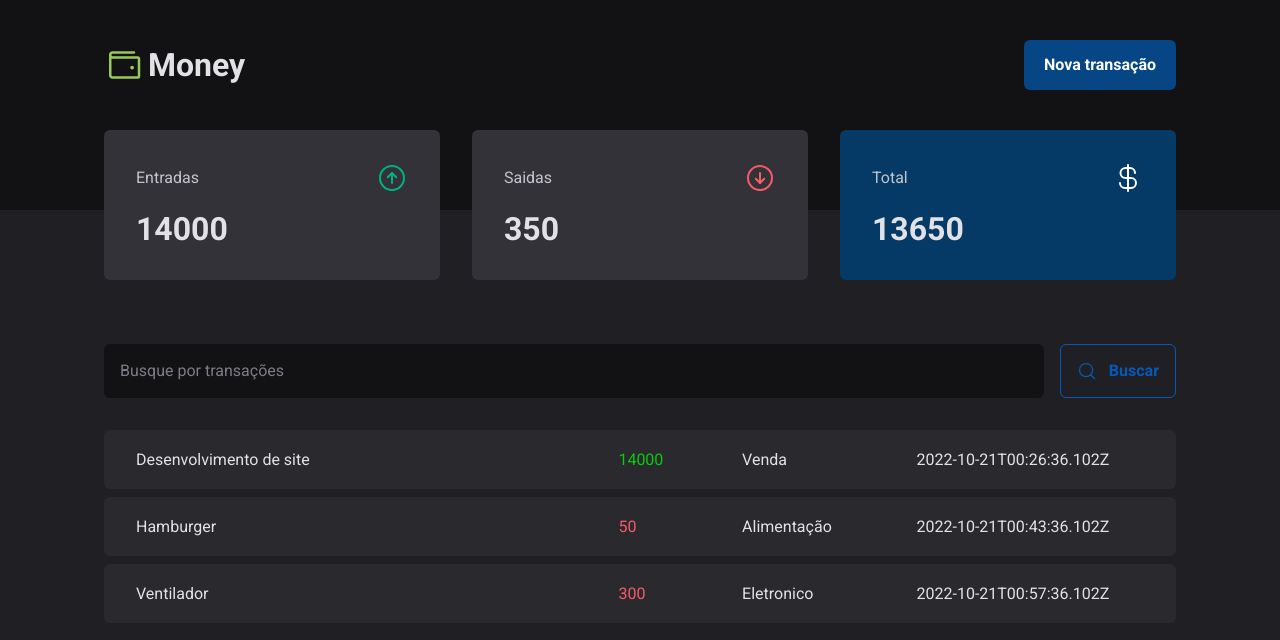
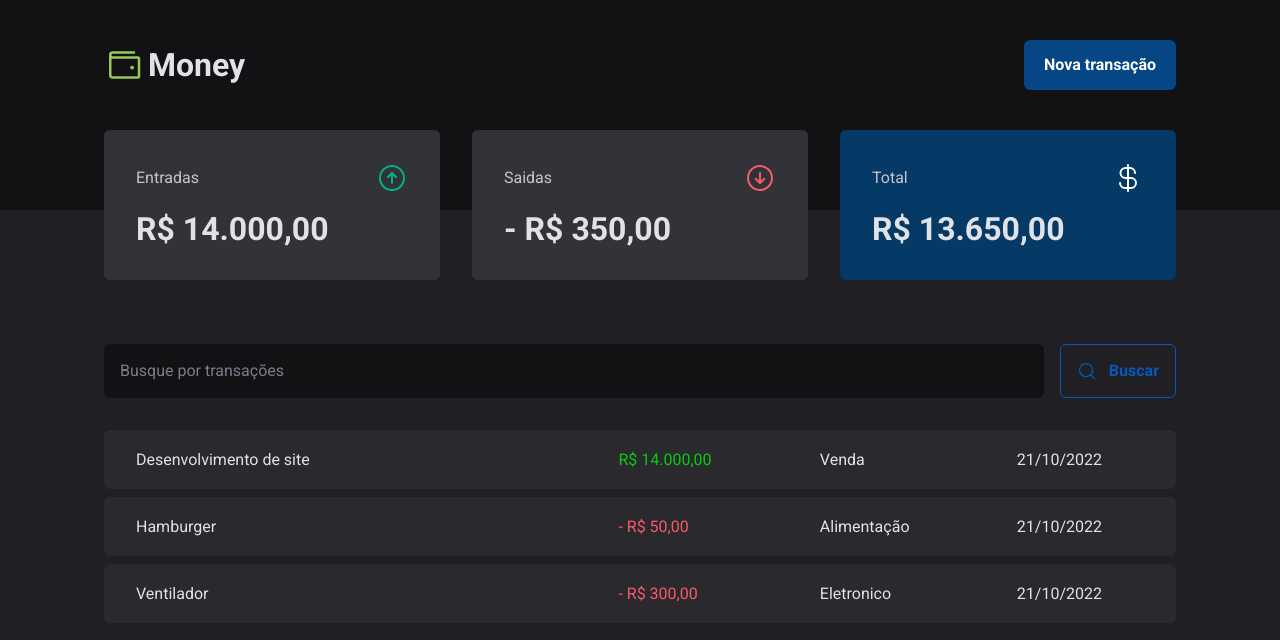
Before and after one commit to IgorGuariroba/money, a React (Vite) app: page / in a window 1280 px wide. Shown: the top 640 px of the page. Built offline with nearby package versions, Linux system fonts and the light colour scheme; data requests are answered from the project's data file.

Commit message:
Formatação das saidas

```diff
--- a/src/components/Summary/index.tsx
+++ b/src/components/Summary/index.tsx
@@ -2,6 +2,7 @@
 import {ArrowCircleUp, ArrowCircleDown, CurrencyDollar} from 'phosphor-react'
 import { useContext } from "react";
 import { TransactionsContext } from "../../contexts/TransactionsContext";
+import { priceFormatter } from "../../utils/formatter";
 
 export function Summary(){
 
@@ -34,7 +35,7 @@
           <ArrowCircleUp size={32} color='#00b37e'/>
         </header>
 
-        <strong>{summry.income}</strong>
+        <strong>{priceFormatter.format(summry.income)}</strong>
       </SummaryCard>
 
       <SummaryCard>
@@ -43,7 +44,7 @@
           <ArrowCircleDown size={32} color='#f75a68'/>
         </header>
 
-        <strong>{summry.outcome}</strong>
+        <strong>{'- '}{priceFormatter.format(summry.outcome)}</strong>
       </SummaryCard>
 
       <SummaryCard variant="green">
@@ -52,7 +53,7 @@
           <CurrencyDollar size={32} color='#fff'/>
         </header>
 
-        <strong>{summry.total}</strong>
+        <strong>{priceFormatter.format(summry.total)}</strong>
       </SummaryCard>
     </SummaryContainer>
   )
--- a/src/pages/Transactions/index.tsx
+++ b/src/pages/Transactions/index.tsx
@@ -2,6 +2,7 @@
 import { Header } from "../../components/Header";
 import { Summary } from "../../components/Summary";
 import { TransactionsContext } from "../../contexts/TransactionsContext";
+import { dateFormatter, priceFormatter } from "../../utils/formatter";
 import { SearchForm } from "./components/SearchForm";
 import { DescriptionComponent, PriceHighlight, TransactionContainer, TransactionTable } from "./styles";
 
@@ -25,11 +26,12 @@
                   <DescriptionComponent>{transaction.description}</DescriptionComponent>
                   <td>
                     <PriceHighlight variant={transaction.type}>
-                      {transaction.price}
+                      {transaction.type === 'outcome' && '- '}
+                      {priceFormatter.format(transaction.price)}
                     </PriceHighlight>
                   </td>
                   <td>{transaction.category}</td>
-                  <td>{transaction.created_at}</td>
+                  <td>{dateFormatter.format(new Date(transaction.created_at))}</td>
                 </tr>
               )
             })}
--- /dev/null
+++ b/src/utils/formatter.ts
@@ -0,0 +1,6 @@
+export const dateFormatter = new Intl.DateTimeFormat('pt-BR')
+
+export const priceFormatter = new Intl.NumberFormat('pt-BR', {
+  style: 'currency',
+  currency: 'BRL',
+})
```
